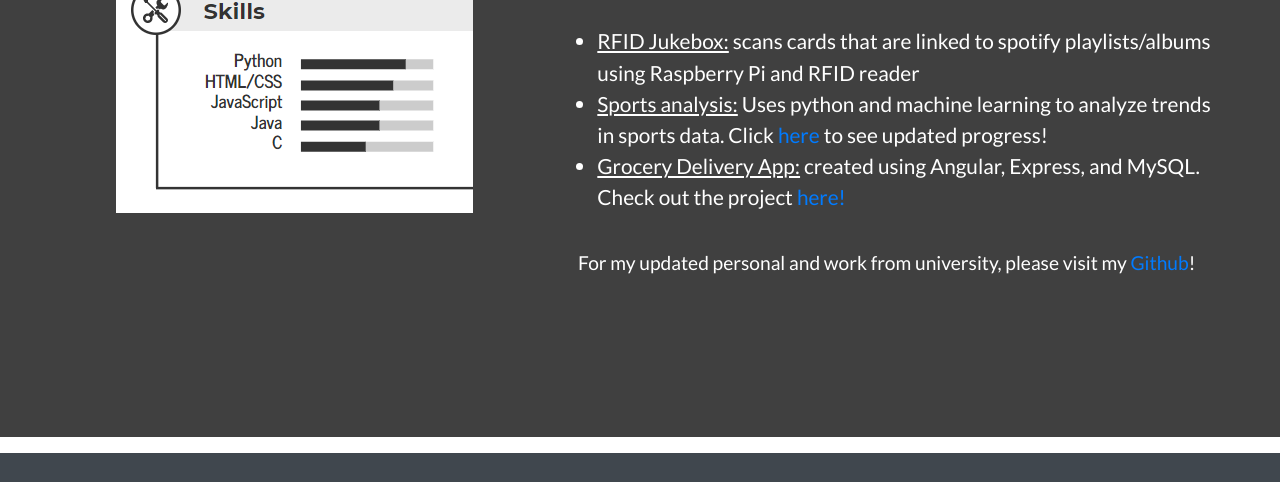
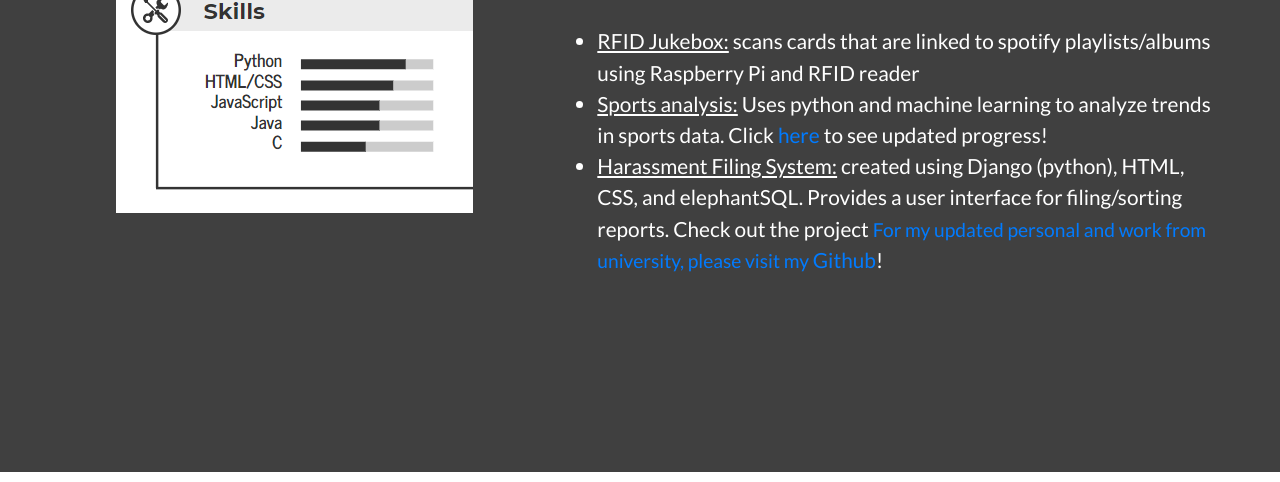
Before and after one commit to sdamico23/sdamico23.github.io, a plain HTML site: page index.html in a window 1280 px wide. Shown: the part 2463-2945 px from the top of the page. Drawn offline with Linux system fonts and the light colour scheme.

Commit message:
Update index.html

```diff
--- a/index.html
+++ b/index.html
@@ -167,7 +167,7 @@
           <ul class="ul-projects" type="disk">
             <li><u>RFID Jukebox:</u>   scans cards that are linked to spotify playlists/albums using Raspberry Pi and RFID reader</li>
             <li><u>Sports analysis:</u> Uses python and machine learning to analyze trends in sports data. Click <a href="https://github.com/sdamico23/stevesports">here</a> to see updated progress!</li>
-	    <li><u>Grocery Delivery App:</u> created using Angular, Express, and MySQL. Check out the project <a href="http://www.github.com/sdamico23/Grocery_delivery">here!</a></li>
+	    <li><u>Harassment Filing System:</u> created using Django (python), HTML, CSS, and elephantSQL. Provides a user interface for filing/sorting reports. Check out the project <a href="https://github.com/sdamico23/HPS/>here!</a></li>
             </ul>
           <p class="projects-p">For my updated personal and work from university, please visit my  <a href="http://www.github.com/sdamico23">Github</a>!</p>
 
```
